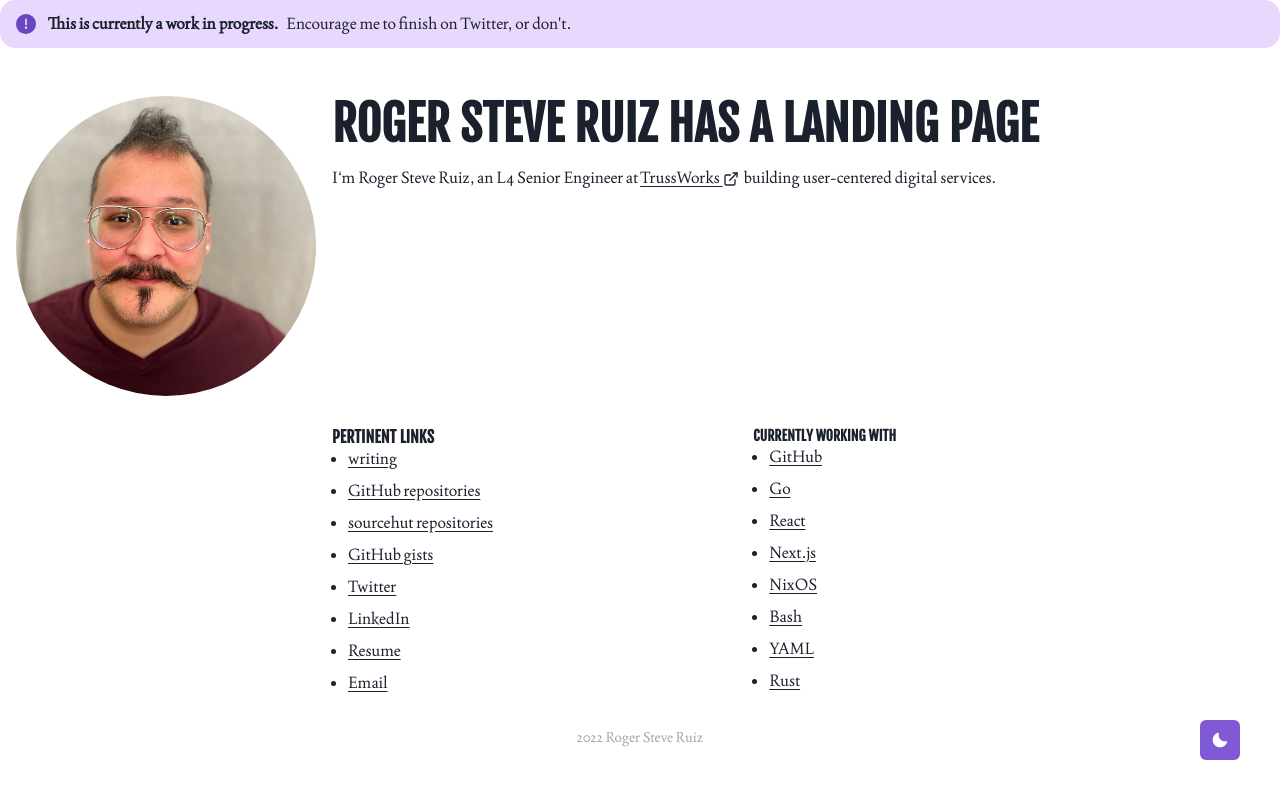
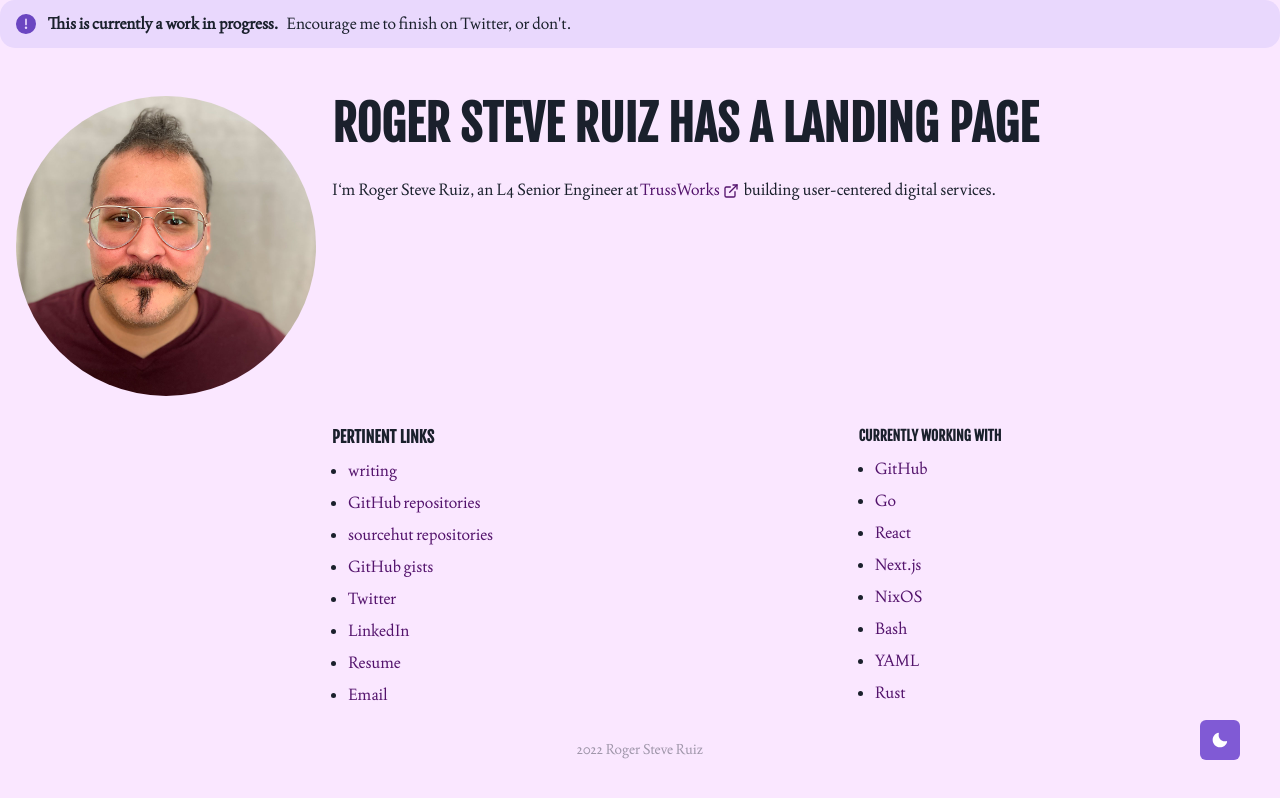
Before and after one commit to rogeruiz/srht-landing-page, a Next.js app: page / in a window 1280 px wide. Built offline with nearby package versions, Linux system fonts and the light colour scheme.

Commit message:
Last changes and tweaks before going live

```diff
--- a/lib/theme.js
+++ b/lib/theme.js
@@ -22,9 +22,17 @@ const colors = {
 
 const components = {
   Link: {
-    baseStyle: (/* props */) => ({
-      display: 'inline-block',
-      textUnderlineOffset: 3
+    baseStyle: props => ({
+      textUnderlineOffset: 3,
+      color: mode(colors.base[700], colors.base[200])(props),
+      _hover: {
+        color: mode(colors.base[400], colors.base[600])(props)
+      }
+    })
+  },
+  Heading: {
+    baseStyle: () => ({
+      paddingBottom: 3
     })
   }
 }
@@ -32,7 +40,7 @@ const components = {
 const styles = {
   global: props => ({
     body: {
-      bg: mode(colors.base[10], colors.base[900])(props)
+      bg: mode(colors.base[50], colors.base[800])(props)
     }
   })
 }
--- a/pages/index.js
+++ b/pages/index.js
@@ -31,13 +31,13 @@ const Home = () => {
         </Heading>
         <Text>
           I&lsquo;m Roger Steve Ruiz, an L4 Senior Engineer at
-          <Link textDecor={'underline'} mx={'2px'} href="https://truss.works/">
+          <Link mx={'2px'} href="https://truss.works/">
             TrussWorks <ExternalLinkIcon fontSize={'1rem'} mr="3px" />
           </Link>
           building user-centered digital services.
         </Text>
       </GridItem>
-      <GridItem colStart={4} colSpan={3}>
+      <GridItem colStart={[4, 4]} colSpan={[8, 3]}>
         <Stack spacing={8} mt={'1rem'}>
           <Box>
             <Heading as="h2" fontSize={'md'} textTransform={'uppercase'}>
@@ -45,71 +45,40 @@ const Home = () => {
             </Heading>
             <UnorderedList spacing={2}>
               <ListItem>
-                <Link textDecor={'underline'} href="https://write.rog.gr/">
-                  writing
-                </Link>
+                <Link href="https://write.rog.gr/">writing</Link>
               </ListItem>
               <ListItem>
-                <Link
-                  textDecor={'underline'}
-                  href="https://github.com/rogeruiz/"
-                >
+                <Link href="https://github.com/rogeruiz/">
                   GitHub repositories
                 </Link>
               </ListItem>
               <ListItem>
-                <Link
-                  textDecor={'underline'}
-                  href="https://git.sr.ht/~rogeruiz/"
-                >
+                <Link href="https://git.sr.ht/~rogeruiz/">
                   sourcehut repositories
                 </Link>
               </ListItem>
               <ListItem>
-                <Link
-                  textDecor={'underline'}
-                  href="https://gist.github.com/rogeruiz/"
-                >
+                <Link href="https://gist.github.com/rogeruiz/">
                   GitHub gists
                 </Link>
               </ListItem>
               <ListItem>
-                <Link
-                  textDecor={'underline'}
-                  href="https://twitter.com/rogeruiz"
-                >
-                  Twitter
-                </Link>
+                <Link href="https://twitter.com/rogeruiz">Twitter</Link>
               </ListItem>
               <ListItem>
-                <Link
-                  textDecor={'underline'}
-                  href="http://linkedin.com/in/rogeruiz/"
-                >
-                  LinkedIn
-                </Link>
+                <Link href="http://linkedin.com/in/rogeruiz/">LinkedIn</Link>
               </ListItem>
               <ListItem>
-                <Link
-                  textDecor={'underline'}
-                  href="https://write.rog.gr/resume.pdf"
-                >
-                  Resume
-                </Link>
+                <Link href="https://write.rog.gr/resume.pdf">Resume</Link>
               </ListItem>
               <ListItem>
-                <Link
-                  textDecor={'underline'}
-                  href="https://git.sr.ht/~rogeruiz/"
-                >
-                  Email
-                </Link>
+                <Link href="https://git.sr.ht/~rogeruiz/">Email</Link>
               </ListItem>
             </UnorderedList>
           </Box>
         </Stack>
       </GridItem>
-      <GridItem colStart={[4, 8]} colSpan={3}>
+      <GridItem colStart={[4, 9]} colSpan={[8, 3]}>
         <Stack spacing={8} mt={'1rem'}>
           <Box>
             <Heading as="h5" fontSize={'sm'} textTransform={'uppercase'}>
@@ -117,51 +86,34 @@ const Home = () => {
             </Heading>
             <UnorderedList spacing={2}>
               <ListItem>
-                <Link textDecor={'underline'} href="https://github.com/">
-                  GitHub
-                </Link>
+                <Link href="https://github.com/">GitHub</Link>
               </ListItem>
               <ListItem>
-                <Link textDecor={'underline'} href="https://golang.org/">
-                  Go
-                </Link>
+                <Link href="https://golang.org/">Go</Link>
               </ListItem>
               <ListItem>
-                <Link textDecor={'underline'} href="https://reactjs.org/">
-                  React
-                </Link>
+                <Link href="https://reactjs.org/">React</Link>
               </ListItem>
               <ListItem>
-                <Link textDecor={'underline'} href="https://nextjs.org/">
-                  Next.js
-                </Link>
+                <Link href="https://nextjs.org/">Next.js</Link>
               </ListItem>
               <ListItem>
                 {' '}
-                <Link textDecor={'underline'} href="https://nixos.org/">
-                  NixOS
-                </Link>
+                <Link href="https://nixos.org/">NixOS</Link>
               </ListItem>
               <ListItem>
                 {' '}
-                <Link
-                  textDecor={'underline'}
-                  href="http://www.tldp.org/HOWTO/Bash-Prog-Intro-HOWTO.html"
-                >
+                <Link href="http://www.tldp.org/HOWTO/Bash-Prog-Intro-HOWTO.html">
                   Bash
                 </Link>
               </ListItem>
               <ListItem>
                 {' '}
-                <Link textDecor={'underline'} href="https://yaml.org/">
-                  YAML
-                </Link>
+                <Link href="https://yaml.org/">YAML</Link>
               </ListItem>
               <ListItem>
                 {' '}
-                <Link textDecor={'underline'} href="https://www.rust-lang.org/">
-                  Rust
-                </Link>
+                <Link href="https://www.rust-lang.org/">Rust</Link>
               </ListItem>
             </UnorderedList>
           </Box>
```
